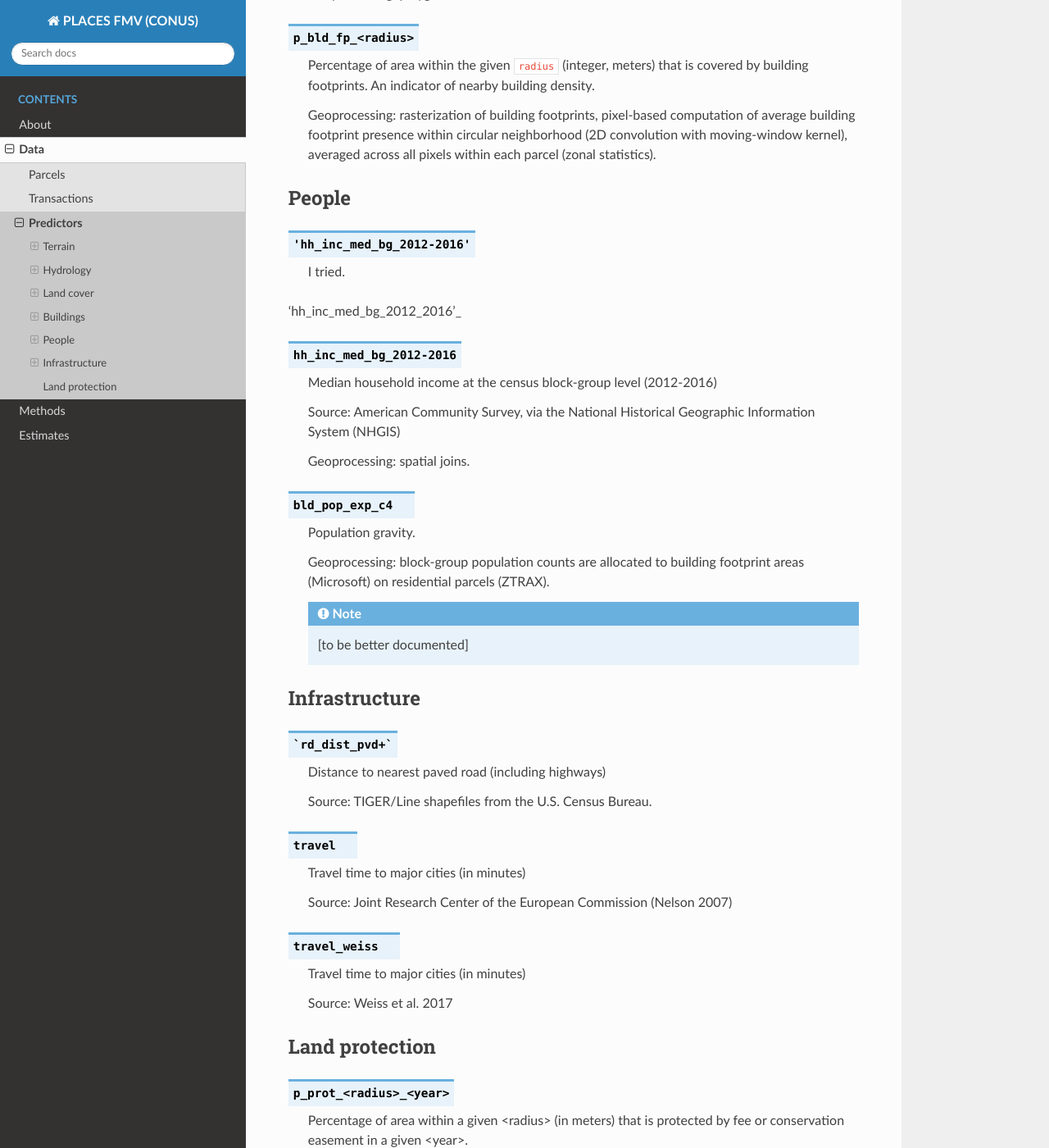
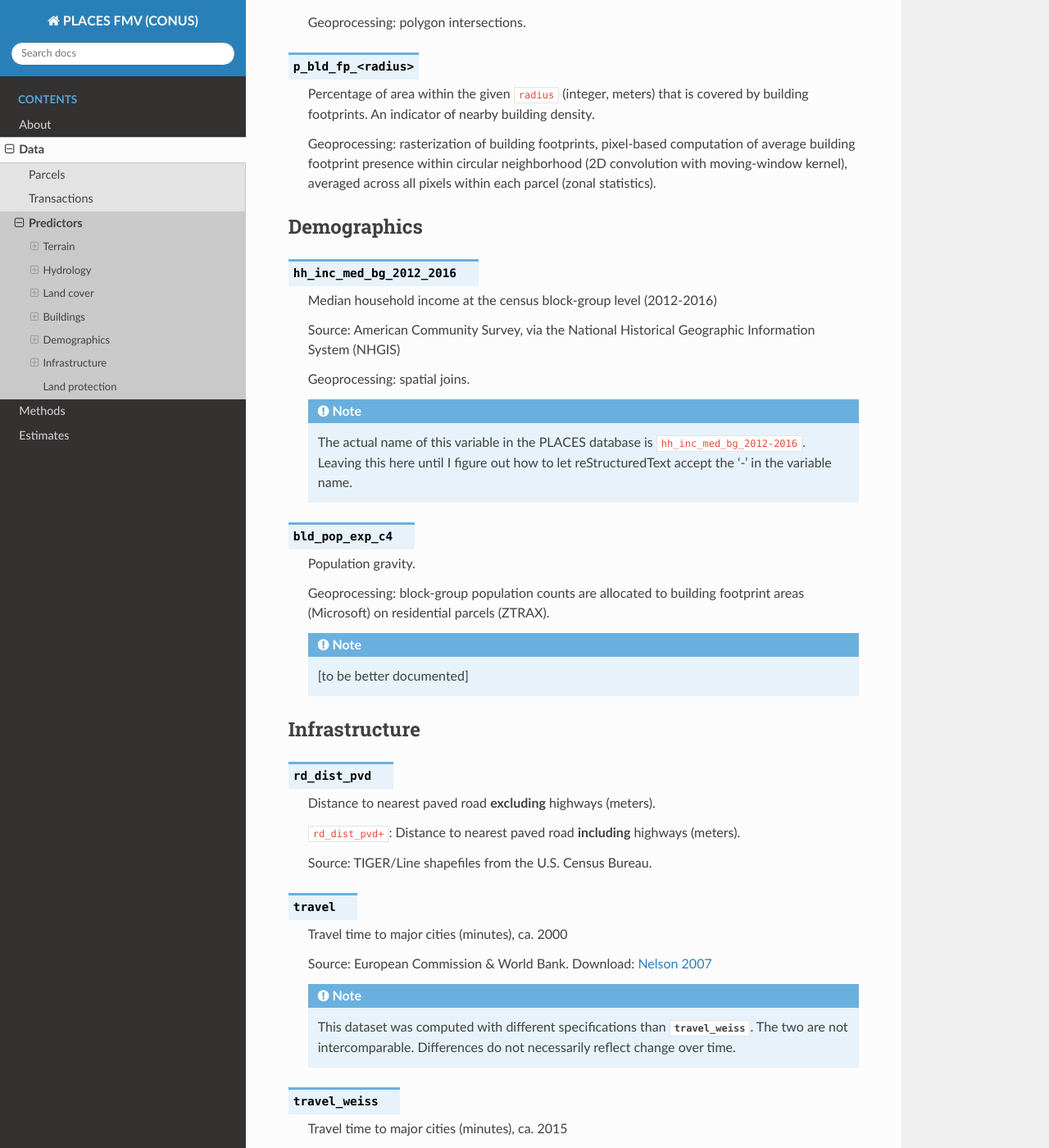
Before and after one commit to chrnolte/places-conus, a Sphinx documentation site: the page built from docs/data/predictors.rst, in a window 1280 px wide and 1400 px high, scrolled down 2953 px. Shown: the whole window at 82% size. Built offline with Sphinx 7.4.7 and the Read the Docs theme 2.0.0, drawn with Linux system fonts in a browser that asks for light colours; some of the changed text lies outside the part shown.

Commit message:
Update to CONUS-FMV docs - still learning reStructuredText

```diff
--- a/docs/data/predictors.rst
+++ b/docs/data/predictors.rst
@@ -52,6 +49,12 @@
    Estimated lake frontage (in meters) to the closest lake waterbody in the National Hydrographic Database (NHD).
 
    Geoprocessing: total area of intersections of the parcel polygon with 50-meter-buffers around NHD lakes, divided by the buffer width (50m).
+
+.. attribute:: water_exposure
+
+   Sum of river and lake frontage, normalized by parcel size
+
+   :any:`river_frontage` / :any:`ha` + :any:`lake_frontage` / :any:`ha`
 
 .. attribute:: p_wet
 
@@ -140,25 +143,21 @@
    Geoprocessing: rasterization of building footprints, pixel-based computation of average building footprint presence within circular neighborhood (2D convolution with moving-window kernel), averaged across all pixels within each parcel (zonal statistics).
 
 
-******
-People
-******
+************
+Demographics
+************
 
-.. _hh_inc_med_bg_2012_2016:
-
-.. data:: 'hh_inc_med_bg_2012-2016'
-
-   I tried.
-
-'hh_inc_med_bg_2012_2016'_
-
-.. attribute:: hh_inc_med_bg_2012-2016
+.. attribute:: hh_inc_med_bg_2012_2016
 
    Median household income at the census block-group level (2012-2016)
 
    Source: American Community Survey, via the National Historical Geographic Information System (NHGIS)
 
    Geoprocessing: spatial joins.
+
+   .. note::
+
+      The actual name of this variable in the PLACES database is ``hh_inc_med_bg_2012-2016``. Leaving this here until I figure out how to let reStructuredText accept the '-' in the variable name.
 
 
 .. attribute:: bld_pop_exp_c4
@@ -175,25 +174,33 @@
 Infrastructure
 **************
 
-.. attribute:: `rd_dist_pvd+`
+.. _rd_dist_pvd+:
 
-   Distance to nearest paved road (including highways)
+.. attribute:: rd_dist_pvd
+
+   Distance to nearest paved road **excluding** highways (meters).
+
+   ``rd_dist_pvd+``: Distance to nearest paved road **including** highways (meters).
 
    Source: TIGER/Line shapefiles from the U.S. Census Bureau.
 
 
 .. attribute:: travel
 
-   Travel time to major cities (in minutes)
+   Travel time to major cities (minutes), ca. 2000
 
-   Source: Joint Research Center of the European Commission (Nelson 2007)
+   Source: European Commission & World Bank. Download: `Nelson 2007 <https://forobs.jrc.ec.europa.eu/products/gam/>`_
+
+   .. note::
+
+         This dataset was computed with different specifications than :any:`travel_weiss`. The two are not intercomparable. Differences do not necessarily reflect change over time.
 
 
 .. attribute:: travel_weiss
 
-   Travel time to major cities (in minutes)
+   Travel time to major cities (minutes), ca. 2015
 
-   Source: Weiss et al. 2017
+   Source: `Weiss et al. 2017 Nature <https://www.nature.com/articles/nature25181>`_
 
 
 ***************
--- a/docs/index.rst
+++ b/docs/index.rst
@@ -2,7 +2,7 @@
 ==================
 
 .. warning::
-   This is a **beta version** (Nov 2, 2022). Most pages are placeholders.
+   This is a **beta version** (Nov 6, 2022). Most pages are placeholders.
 
    Follow on Github: `<https://github.com/chrnolte/places-conus>`_
 
@@ -15,7 +15,7 @@
 The research is conducted at Boston University's `PLACES lab <https://placeslab.org>`_ [#f1]_ and supported by the National Science Foundation's (NSF) Human-Environment and Geographical Sciences program [#f2]_.
 
 .. toctree::
-   :maxdepth: 2
+   :maxdepth: 3
    :caption: Contents
 
    about
--- a/docs/methods.rst
+++ b/docs/methods.rst
@@ -10,8 +10,5 @@
    :caption: Chapters
 
    methods/overview
-   methods/submarkets
-   methods/estimators
-   methods/feature_selection
-   methods/uncertainty
+   methods/estimation
    methods/validation
```
Also changed, not shown: other parts of docs/data/predictors.rst (+0 -3 lines), docs/about.rst (+11 -21 lines), docs/about/people.rst (added, +47 -0 lines), docs/methods/estimation.rst (added, +13 -0 lines), docs/methods/estimation/estimators.rst (added, +55 -0 lines), docs/methods/estimation/feature_sets.rst (added, +22 -0 lines), docs/methods/estimation/models.rst (added, +10 -0 lines), docs/methods/estimation/submarkets.rst (added, +85 -0 lines), docs/methods/estimation/submarkets/regions.rst (added, +110 -0 lines), docs/methods/estimators.rst (deleted, +0 -47 lines), docs/methods/feature_selection.rst (deleted, +0 -8 lines), docs/methods/overview.rst (+0 -61 lines), docs/methods/submarkets.rst (deleted, +0 -8 lines), docs/methods/submarkets/regions.rst (deleted, +0 -91 lines), 1 more files, 3 other files.
